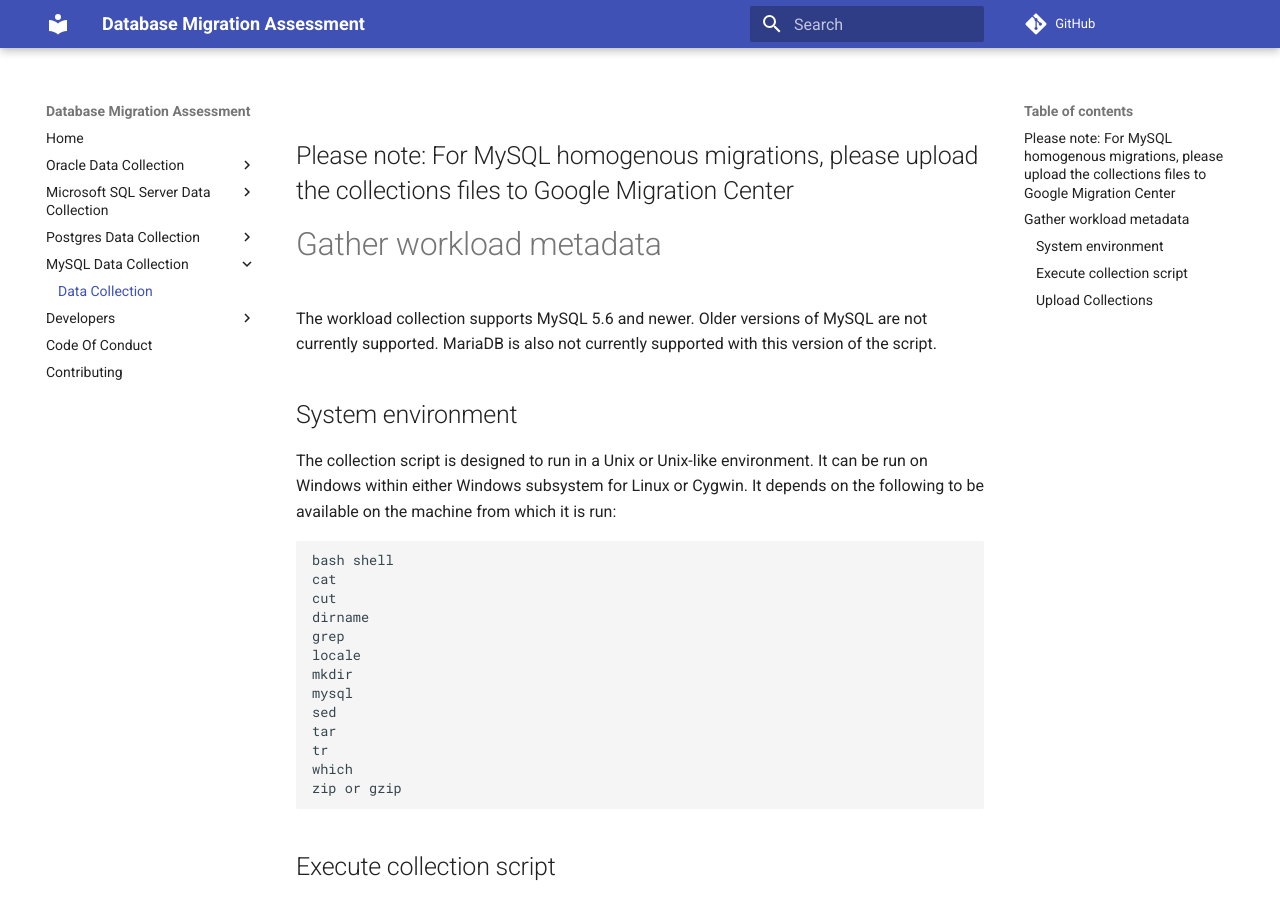
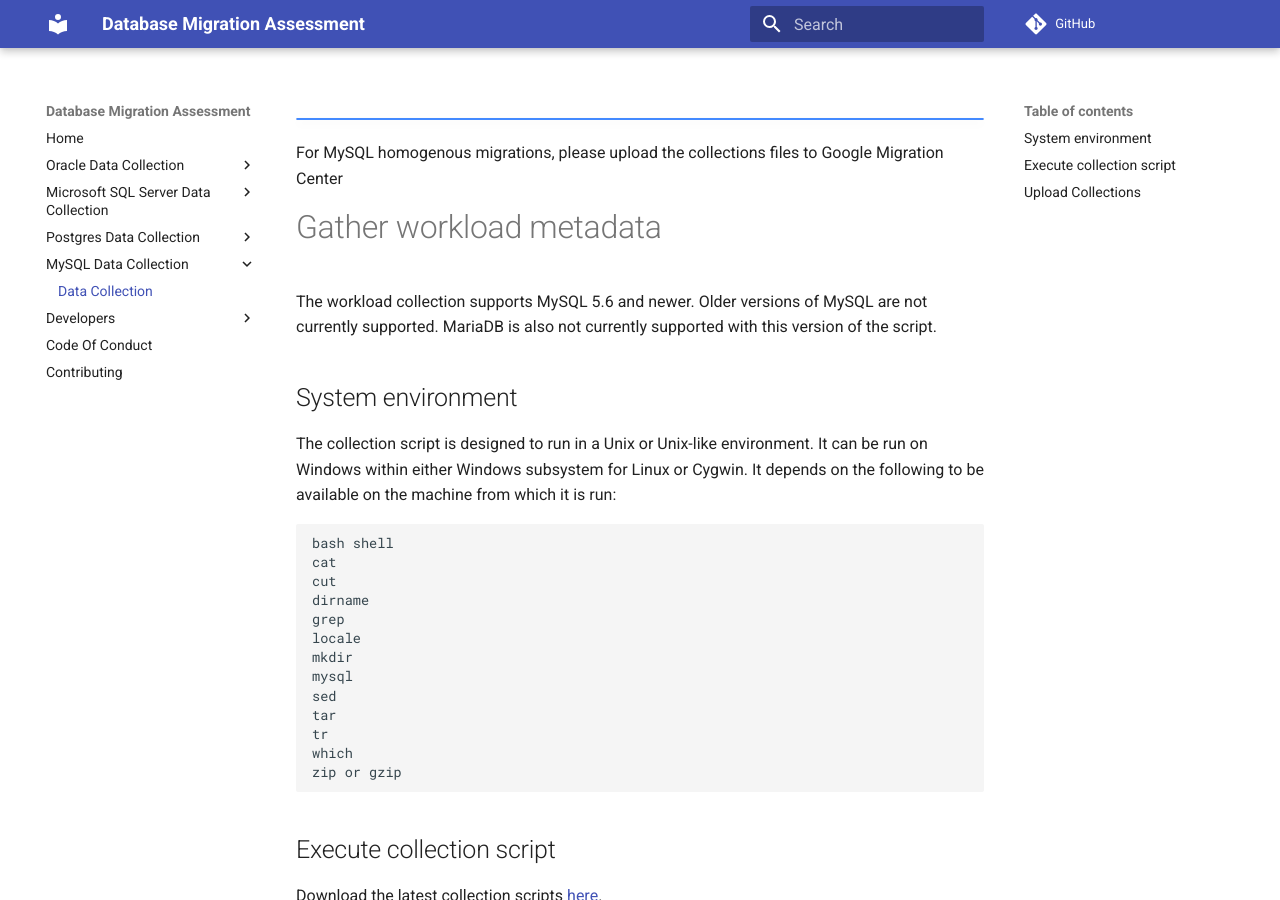
Before and after one commit to GoogleCloudPlatform/database-assessment, an MkDocs documentation site: the page built from docs/user_guide/mysql/collection_scripts.md, in a window 1280 px wide and 900 px high. Built offline with MkDocs 1.6.1 and Material for MkDocs 9.7.7, drawn with Linux system fonts in a browser that asks for light colours; comment, search, counter and statistics services are not loaded.

Commit message:
docs: update note for `postgres`/`mysql ` (#461)
* Update collection_scripts.md

---------

Signed-off-by: celia-byte <celiaantonio@google.com>
Signed-off-by: Cody Fincher <204685+cofin@users.noreply.github.com>
Co-authored-by: Cody Fincher <204685+cofin@users.noreply.github.com>

```diff
--- a/docs/user_guide/mysql/collection_scripts.md
+++ b/docs/user_guide/mysql/collection_scripts.md
@@ -1,5 +1,5 @@
-## Please note: For MySQL homogenous migrations, please upload the collections files to Google Migration Center
-
+!!! note ""
+For MySQL homogenous migrations, please upload the collections files to Google Migration Center
 
 # Gather workload metadata
 
```
Also changed, not shown: docs/user_guide/postgres/collection_scripts.md (+2 -2 lines).
